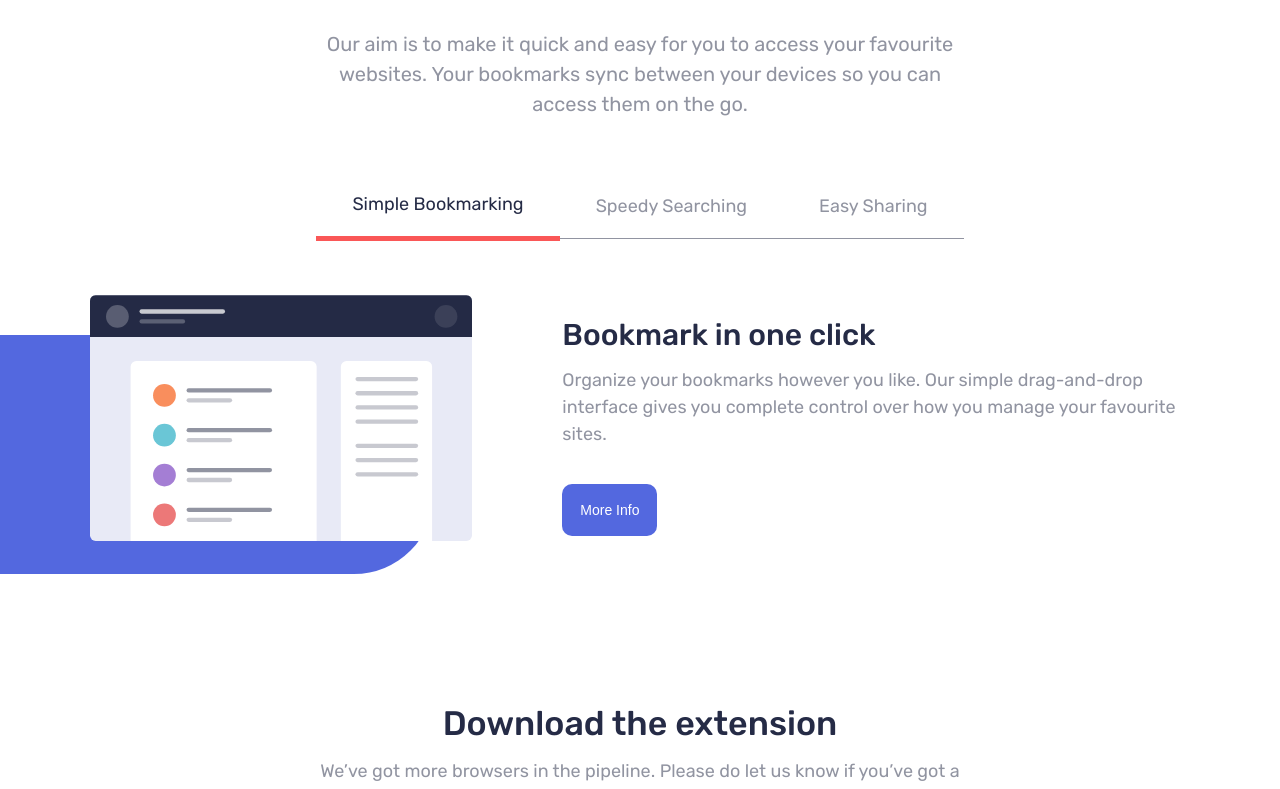
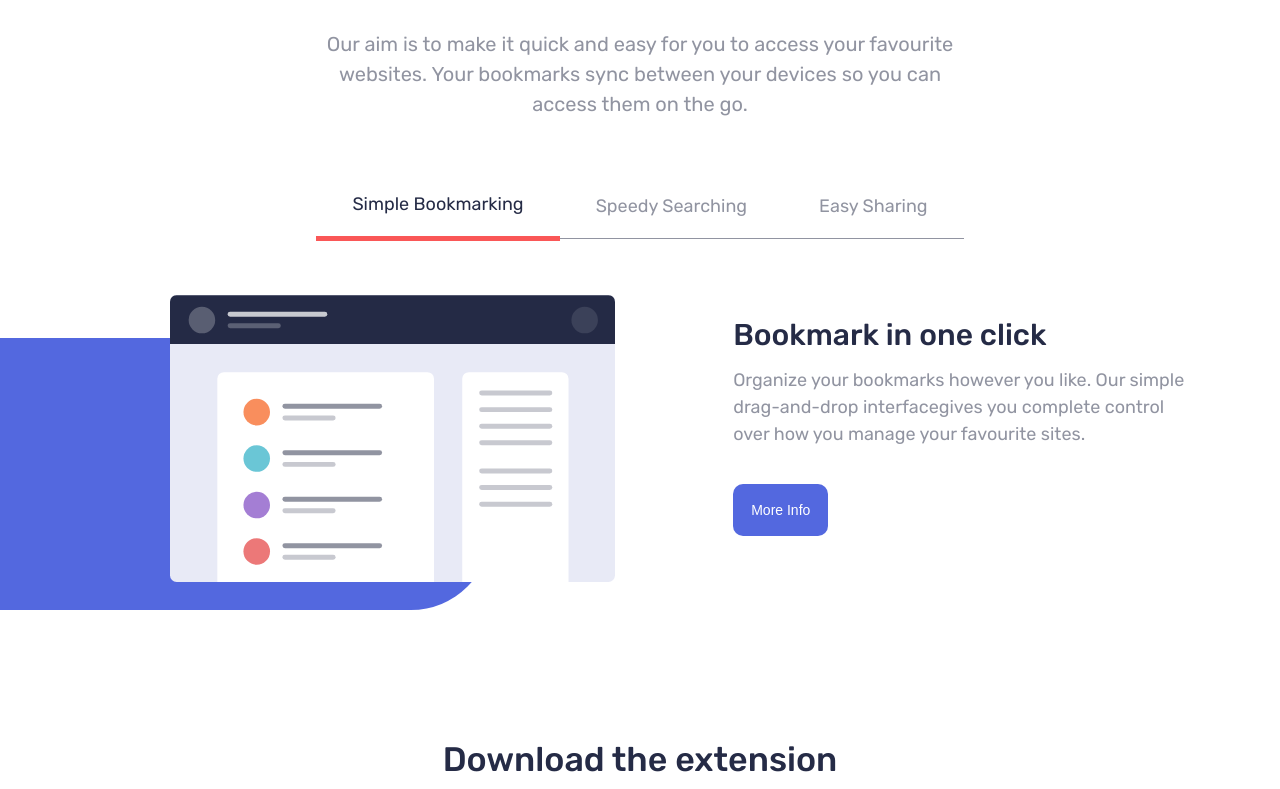
Before and after one commit to Julius-Sol/bookmark-landing-page-react, a React (Vite) app: page / in a window 1280 px wide. Shown: the part 777-1566 px from the top of the page. Built offline with nearby package versions, Linux system fonts and the light colour scheme.

Commit message:
Finilize desktop design

```diff
--- a/src/components/Features/Features.tsx
+++ b/src/components/Features/Features.tsx
@@ -1,7 +1,36 @@
 import '../../sass/components/Features.scss'
-import tab1Img from '../../assets/illustration-features-tab-1.svg'
+import featuresSlideData from '../../data/features-data';
+import { useState } from 'react'
 
 function Features() {
+
+  const[slideIndex, setSlideIndex] = useState(0);
+
+  const handleSlideSelection = (event:any) =>{
+    let res = document.querySelector('.selected');
+    res?.classList.remove('selected');
+    event.target.classList.add('selected');
+    let slideNumber = Number(event.target.attributes[1].value);
+    setSlideIndex(slideNumber);
+
+  }
+
+  const slideArray = featuresSlideData.map((item,index)=>{
+    return(
+      <div className='features__slide-cont' key={index}>
+        <div className='features__image-container' >
+            <img className='features__image' src={item.img} alt="features image" />
+            <div className='features__image__blue-bg'></div>
+        </div>
+        <div className="features__slide">
+          <h2 className='features__slide__title'>{item.title}</h2>
+          <p className='features__slide__description'>{item.description}
+          </p>
+          <button className='features__button'>More Info</button>
+        </div>
+      </div>
+    )
+  });
   return (
     <section className='features'>
       <div>
@@ -10,24 +39,12 @@ function Features() {
           Your bookmarks sync between your devices so you can access them on the go.</p>
       </div>
     <div className='features__tab-list'>
-      <p className='features__tab-list__tab features__tab-list__tab--borders selected'>Simple Bookmarking</p>
-      <p className='features__tab-list__tab'>Speedy Searching</p>
-      <p className='features__tab-list__tab features__tab-list__tab--borders'>Easy Sharing</p>
+      <p className='features__tab-list__tab features__tab-list__tab--borders selected' data-slidenumber={0} onClick={handleSlideSelection}>Simple Bookmarking</p>
+      <p className='features__tab-list__tab' onClick={handleSlideSelection} data-slidenumber={1}>Speedy Searching</p>
+      <p className='features__tab-list__tab features__tab-list__tab--borders' data-slidenumber={2} onClick={handleSlideSelection}>Easy Sharing</p>
     </div>
 
-    <div className='features__slide-cont'>
-      <div className='features__image-container'>
-          <img className='features__image' src={tab1Img} alt="features image" />
-          <div className='features__image__blue-bg'></div>
-      </div>
-      <div className="features__slide">
-        <h2 className='features__slide__title'>Bookmark in one click</h2>
-        <p className='features__slide__description'>Organize your bookmarks however you like. Our simple drag-and-drop interface gives you complete control over how you manage your favourite sites.
-        </p>
-
-        <button className='features__button'>More Info</button>
-      </div>
-    </div>
+    {slideArray[slideIndex]}
     </section>
   )
 }
--- /dev/null
+++ b/src/data/features-data.tsx
@@ -0,0 +1,24 @@
+import img1 from '../assets/illustration-features-tab-1.svg'
+import img2 from '../assets/illustration-features-tab-2.svg'
+import img3 from '../assets/illustration-features-tab-3.svg'
+
+const featuresArray =  [
+  {
+    img: img1,
+    title:'Bookmark in one click',
+    description:'Organize your bookmarks however you like. Our simple drag-and-drop interfacegives you complete control over how you manage your favourite sites.',
+
+  },
+  {
+    img: img2,
+    title:'Intelligent search',
+    description:'Our powerful search feature will help you find saved sites in no time at all. No need to trawl through all of your bookmarks.',
+  },
+  {
+    img: img3,
+    title:'Share your bookmarks',
+    description:' Easily share your bookmarks and collections with others. Create a shareable link that you can send at the click of a button.',
+  },
+]
+
+export default featuresArray;
--- a/src/sass/components/Features.scss
+++ b/src/sass/components/Features.scss
@@ -83,6 +83,12 @@
       flex-direction: column;
       gap: 1rem;
 
+      &__image{
+        width: 100%;
+        position: relative;
+        left: 80px;
+      }
+
       &__title{
         color: $Very-Dark-Blue;
         text-align: center;
@@ -137,7 +143,7 @@
       }
 
       &__slide{
-        width: 80%;
+        width: 50%;
         margin-top: 1rem;
         padding-bottom: 1rem;
 
@@ -157,7 +163,7 @@
 
       &__slide-cont{
         display: flex;
-        gap: 5rem;
+        gap: 11rem;
       }
 
 
```
